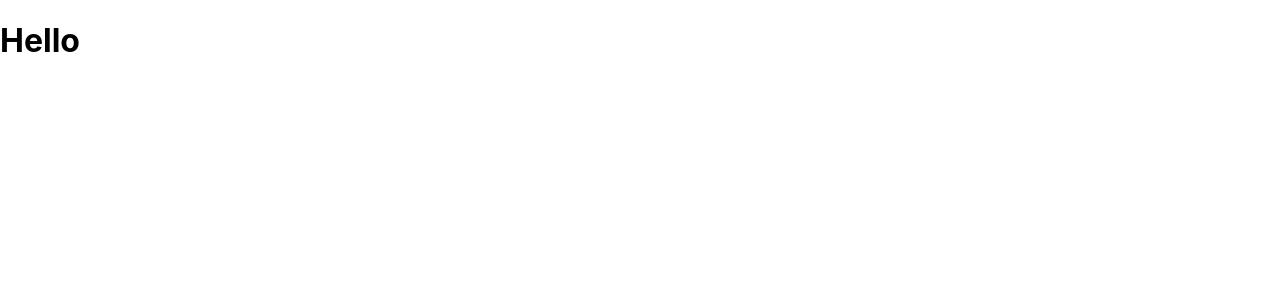
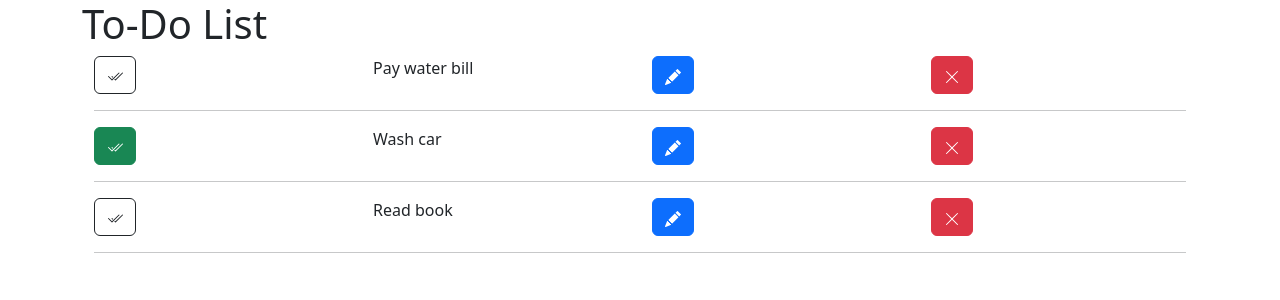
Before and after one commit to Cat4848/to-do-list, a React (Create React App) app: page / in a window 1280 px wide. Shown: the top 300 px of the page. Built offline with nearby package versions, Linux system fonts and the light colour scheme.

Commit message:
mark complete and outstanding feature completed

```diff
--- a/package.json
+++ b/package.json
@@ -6,8 +6,11 @@
     "@testing-library/jest-dom": "^5.17.0",
     "@testing-library/react": "^13.4.0",
     "@testing-library/user-event": "^13.5.0",
+    "bootstrap": "^5.3.2",
     "react": "^18.2.0",
+    "react-bootstrap": "^2.8.0",
     "react-dom": "^18.2.0",
+    "react-icons": "^4.11.0",
     "react-scripts": "5.0.1",
     "web-vitals": "^2.1.4"
   },
--- a/src/App.js
+++ b/src/App.js
@@ -1,3 +1,13 @@
+import 'bootstrap/dist/css/bootstrap.min.css';
+import { Container } from "react-bootstrap";
+import ToDoList from "./components/ToDoList/ToDoList";
+
 export default function App() {
-  return <h1>Hello</h1>;
+  return (
+    <Container>
+      <h1>To-Do List</h1>
+      <ToDoList/>
+    </Container>
+
+  )
 }
--- /dev/null
+++ b/src/components/ToDo/ToDo.js
@@ -0,0 +1,35 @@
+import { BsXLg } from 'react-icons/bs';
+import { BsCheck2All } from 'react-icons/bs';
+import { BsFillPencilFill } from 'react-icons/bs';
+import { Button, Container, Row, Col } from 'react-bootstrap';
+
+export default function ToDo({ todo, onComplete }) {
+  return (
+    <Container className="mb-3">
+      <Row className="justify-content-md-center">
+        <Col>
+          <Button
+            variant={todo.completed ? 'success' : 'outline-dark'}
+            onClick={() => onComplete({ ...todo, completed: !todo.completed })}
+          >
+            <BsCheck2All />
+          </Button>
+        </Col>
+        <Col>{todo.name}</Col>
+
+        <Col>
+          <Button>
+            <BsFillPencilFill />
+          </Button>
+        </Col>
+
+        <Col>
+          <Button variant="danger">
+            <BsXLg />
+          </Button>
+        </Col>
+      </Row>
+      <hr />
+    </Container>
+  );
+}
--- /dev/null
+++ b/src/components/ToDoList/ToDoList.js
@@ -0,0 +1,42 @@
+import { useState } from 'react';
+import ToDo from '../ToDo/ToDo';
+
+export default function ToDoList() {
+  const initialToDos = [
+    {
+      id: 1,
+      name: 'Pay water bill',
+      completed: false,
+    },
+    {
+      id: 2,
+      name: 'Wash car',
+      completed: true,
+    },
+    {
+      id: 3,
+      name: 'Read book',
+      completed: false,
+    },
+  ];
+
+  const [toDos, setToDos] = useState(initialToDos);
+
+  function handleComplete(completedToDo) {
+    const updatedToDos = toDos.map((todo) => {
+      if (todo.id === completedToDo.id) {
+        return completedToDo;
+      }
+      return todo;
+    });
+    setToDos(updatedToDos);
+  }
+
+  return (
+    <>
+      {toDos.map((todo) => (
+        <ToDo key={todo.id} todo={todo} onComplete={handleComplete} />
+      ))}
+    </>
+  );
+}
```
Also changed, not shown: 1 other file (tests, documents, lock files or other folders).
